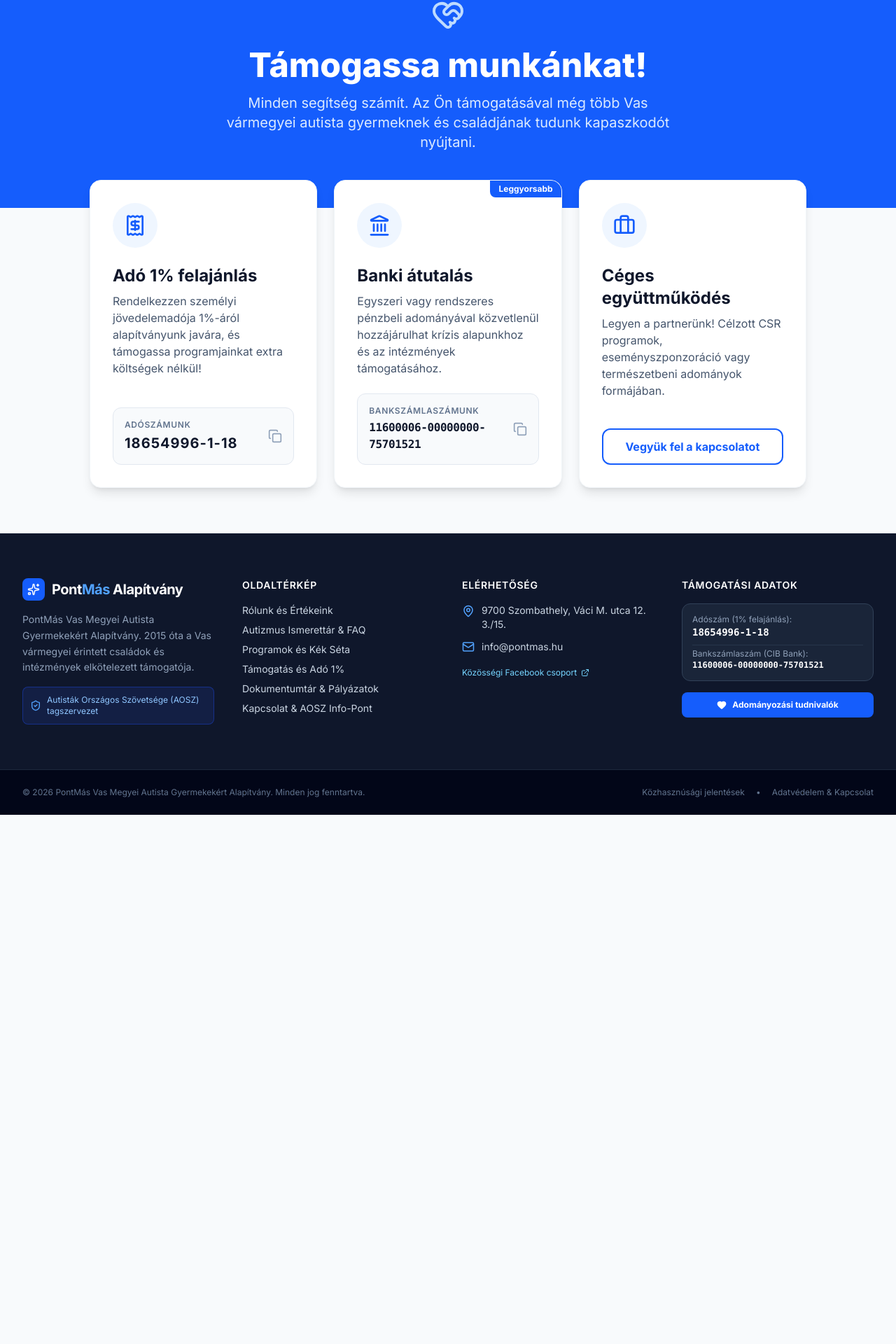
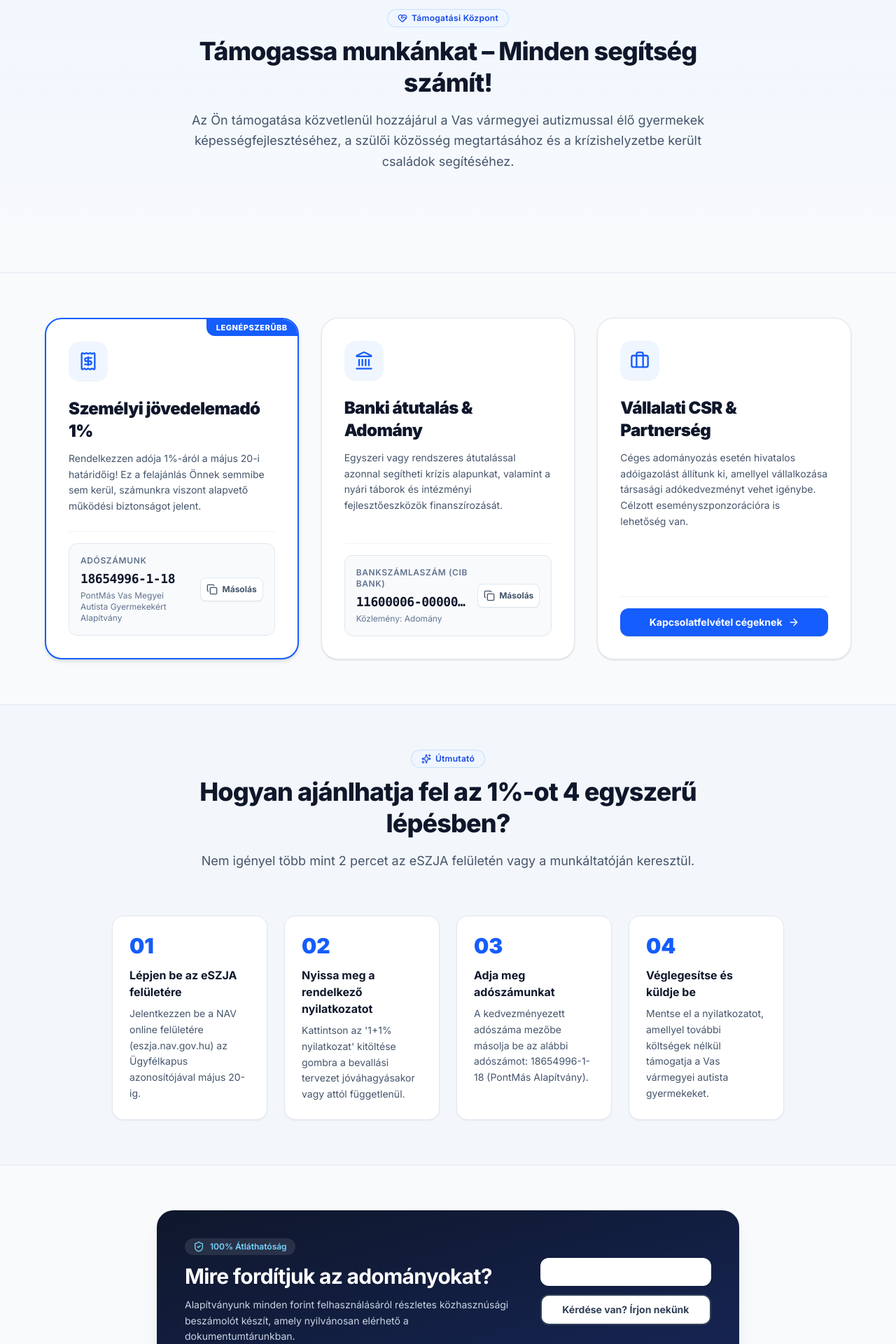
Before and after one commit to pohi99999/pontmas, a Next.js app: page /tamogatas in a window 1280 px wide. Shown: the part 148-2068 px from the top of the page at 70% size. Before the commit the page ends 1312 px from the top, so only its background shows below. Built offline with nearby package versions, Linux system fonts and the light colour scheme.

Commit message:
feat(donation): Revamp Support and Donation page with CopyButton 1% and bank details, and step-by-step eSZJA guide

```diff
--- a/src/app/tamogatas/page.tsx
+++ b/src/app/tamogatas/page.tsx
@@ -1,99 +1,179 @@
 "use client";
 
-import { useState } from 'react';
-import { Receipt, Landmark, Briefcase, HeartHandshake, Copy, Check } from 'lucide-react';
+import { Receipt, Landmark, Briefcase, HeartHandshake, Sparkles, FileText, ArrowRight, ShieldCheck } from 'lucide-react';
+import SectionHeader from '@/components/ui/SectionHeader';
+import CopyButton from '@/components/ui/CopyButton';
+import Button from '@/components/ui/Button';
 
 export default function TamogatasPage() {
-  const [copiedText, setCopiedText] = useState<string | null>(null);
-
-  const copyToClipboard = (text: string, type: 'tax' | 'bank') => {
-    navigator.clipboard.writeText(text);
-    setCopiedText(type);
-    setTimeout(() => setCopiedText(null), 3000);
-  };
+  const lepesek = [
+    {
+      szam: "01",
+      cim: "Lépjen be az eSZJA felületére",
+      leiras: "Jelentkezzen be a NAV online felületére (eszja.nav.gov.hu) az Ügyfélkapus azonosítójával május 20-ig."
+    },
+    {
+      szam: "02",
+      cim: "Nyissa meg a rendelkező nyilatkozatot",
+      leiras: "Kattintson az '1+1% nyilatkozat' kitöltése gombra a bevallási tervezet jóváhagyásakor vagy attól függetlenül."
+    },
+    {
+      szam: "03",
+      cim: "Adja meg adószámunkat",
+      leiras: "A kedvezményezett adószáma mezőbe másolja be az alábbi adószámot: 18654996-1-18 (PontMás Alapítvány)."
+    },
+    {
+      szam: "04",
+      cim: "Véglegesítse és küldje be",
+      leiras: "Mentse el a nyilatkozatot, amellyel további költségek nélkül támogatja a Vas vármegyei autista gyermekeket."
+    }
+  ];
 
   return (
-    <div className="pb-16">
-      <section className="bg-blue-600 pt-16 pb-20 text-white">
-        <div className="container mx-auto px-4 text-center">
-          <div className="flex justify-center mb-6">
-            <HeartHandshake size={48} className="text-blue-200" />
-          </div>
-          <h1 className="text-4xl md:text-5xl font-extrabold mb-4">Támogassa munkánkat!</h1>
-          <p className="max-w-2xl mx-auto text-lg md:text-xl text-blue-100">
-            Minden segítség számít. Az Ön támogatásával még több Vas vármegyei autista gyermeknek és családjának tudunk kapaszkodót nyújtani.
-          </p>
+    <div className="pb-20">
+
+      {/* 1. Fejléc szekció */}
+      <section className="bg-gradient-to-b from-blue-50/80 to-slate-50 pt-16 pb-16 md:pt-20 md:pb-20 border-b border-slate-200/80">
+        <div className="container mx-auto px-4 sm:px-6 lg:px-8 text-center">
+          <SectionHeader
+            badge="Támogatási Központ"
+            badgeIcon={<HeartHandshake size={14} />}
+            title="Támogassa munkánkat – Minden segítség számít!"
+            subtitle="Az Ön támogatása közvetlenül hozzájárul a Vas vármegyei autizmussal élő gyermekek képességfejlesztéséhez, a szülői közösség megtartásához és a krízishelyzetbe került családok segítéséhez."
+            align="center"
+          />
         </div>
       </section>
 
-      <section className="container mx-auto px-4 -mt-10 relative z-10">
-        <div className="max-w-5xl mx-auto grid md:grid-cols-3 gap-6">
+      {/* 2. Három Fő Támogatási Forma (Kártyák) */}
+      <section className="container mx-auto px-4 sm:px-6 lg:px-8 py-16">
+        <div className="max-w-6xl mx-auto grid lg:grid-cols-3 gap-8 items-stretch">
 
-          {/* Adó 1% Kártya */}
-          <div className="bg-white rounded-2xl shadow-lg border border-slate-100 p-8 flex flex-col h-full transition-all">
-            <div className="bg-blue-50 w-16 h-16 rounded-full flex items-center justify-center text-blue-600 mb-6">
-              <Receipt size={32} />
+          {/* 1. Adó 1% Kártya */}
+          <div className="bg-white rounded-3xl p-8 border-2 border-blue-600 shadow-md flex flex-col relative overflow-hidden">
+            <div className="absolute top-0 right-0 bg-blue-600 text-white text-[11px] font-extrabold uppercase tracking-wider px-3.5 py-1 rounded-bl-xl">
+              Legnépszerűbb
             </div>
-            <h3 className="text-2xl font-bold text-slate-900 mb-2">Adó 1% felajánlás</h3>
-            <p className="text-slate-600 mb-6 flex-grow">
-              Rendelkezzen személyi jövedelemadója 1%-áról alapítványunk javára, és támogassa programjainkat extra költségek nélkül!
+
+            <div className="w-14 h-14 rounded-2xl bg-blue-50 text-blue-600 flex items-center justify-center mb-6 shadow-2xs">
+              <Receipt size={28} />
+            </div>
+
+            <h3 className="text-2xl font-black text-slate-900 mb-3 tracking-tight">
+              Személyi jövedelemadó 1%
+            </h3>
+
+            <p className="text-slate-600 text-sm leading-relaxed mb-6 flex-grow">
+              Rendelkezzen adója 1%-áról a május 20-i határidőig! Ez a felajánlás Önnek semmibe sem kerül, számunkra viszont alapvető működési biztonságot jelent.
             </p>
-            <button
-              onClick={() => copyToClipboard('18654996-1-18', 'tax')}
-              className="w-full text-left bg-slate-50 p-4 rounded-xl border border-slate-200 hover:border-blue-400 group transition-all flex justify-between items-center"
-            >
-              <div>
-                <span className="block text-xs font-semibold text-slate-500 uppercase tracking-wider mb-1">Adószámunk</span>
-                <span className="block text-xl font-bold text-slate-900 tracking-wider">18654996-1-18</span>
-              </div>
-              <div className="text-slate-400 group-hover:text-blue-600 transition-colors">
-                {copiedText === 'tax' ? <Check className="text-green-600" size={20} /> : <Copy size={20} />}
-              </div>
-            </button>
+
+            <div className="space-y-4 pt-4 border-t border-slate-100">
+              <CopyButton
+                textToCopy="18654996-1-18"
+                label="Adószámunk"
+                sublabel="PontMás Vas Megyei Autista Gyermekekért Alapítvány"
+              />
+            </div>
           </div>
 
-          {/* Közvetlen utalás Kártya */}
-          <div className="bg-white rounded-2xl shadow-lg border border-slate-100 p-8 flex flex-col h-full transition-all relative overflow-hidden">
-            <div className="absolute top-0 right-0 bg-blue-600 text-white text-xs font-bold px-3 py-1 rounded-bl-lg">Leggyorsabb</div>
-            <div className="bg-blue-50 w-16 h-16 rounded-full flex items-center justify-center text-blue-600 mb-6">
-              <Landmark size={32} />
+          {/* 2. Közvetlen banki átutalás Kártya */}
+          <div className="bg-white rounded-3xl p-8 border border-slate-200 shadow-sm hover:shadow-md transition-all flex flex-col">
+            <div className="w-14 h-14 rounded-2xl bg-blue-50 text-blue-600 flex items-center justify-center mb-6 shadow-2xs">
+              <Landmark size={28} />
             </div>
-            <h3 className="text-2xl font-bold text-slate-900 mb-2">Banki átutalás</h3>
-            <p className="text-slate-600 mb-6 flex-grow">
-              Egyszeri vagy rendszeres pénzbeli adományával közvetlenül hozzájárulhat krízis alapunkhoz és az intézmények támogatásához.
+
+            <h3 className="text-2xl font-black text-slate-900 mb-3 tracking-tight">
+              Banki átutalás & Adomány
+            </h3>
+
+            <p className="text-slate-600 text-sm leading-relaxed mb-6 flex-grow">
+              Egyszeri vagy rendszeres átutalással azonnal segítheti krízis alapunkat, valamint a nyári táborok és intézményi fejlesztőeszközök finanszírozását.
             </p>
-            <button
-              onClick={() => copyToClipboard('11600006-00000000-75701521', 'bank')}
-              className="w-full text-left bg-slate-50 p-4 rounded-xl border border-slate-200 hover:border-blue-400 group transition-all flex justify-between items-center"
-            >
-              <div>
-                <span className="block text-xs font-semibold text-slate-500 uppercase tracking-wider mb-1">Bankszámlaszámunk</span>
-                <span className="block text-base font-bold text-slate-900 font-mono tracking-tight">11600006-00000000-75701521</span>
-              </div>
-              <div className="text-slate-400 group-hover:text-blue-600 transition-colors flex-shrink-0 ml-2">
-                {copiedText === 'bank' ? <Check className="text-green-600" size={20} /> : <Copy size={20} />}
-              </div>
-            </button>
+
+            <div className="space-y-4 pt-4 border-t border-slate-100">
+              <CopyButton
+                textToCopy="11600006-00000000-75701521"
+                label="Bankszámlaszám (CIB Bank)"
+                sublabel="Közlemény: Adomány"
+              />
+            </div>
           </div>
 
-          {/* Vállalati Támogatás Kártya */}
-          <div className="bg-white rounded-2xl shadow-lg border border-slate-100 p-8 flex flex-col h-full transition-all">
-            <div className="bg-blue-50 w-16 h-16 rounded-full flex items-center justify-center text-blue-600 mb-6">
-              <Briefcase size={32} />
+          {/* 3. Vállalati & Céges CSR Kártya */}
+          <div className="bg-white rounded-3xl p-8 border border-slate-200 shadow-sm hover:shadow-md transition-all flex flex-col">
+            <div className="w-14 h-14 rounded-2xl bg-blue-50 text-blue-600 flex items-center justify-center mb-6 shadow-2xs">
+              <Briefcase size={28} />
             </div>
-            <h3 className="text-2xl font-bold text-slate-900 mb-2">Céges együttműködés</h3>
-            <p className="text-slate-600 mb-6 flex-grow">
-              Legyen a partnerünk! Célzott CSR programok, eseményszponzoráció vagy természetbeni adományok formájában.
+
+            <h3 className="text-2xl font-black text-slate-900 mb-3 tracking-tight">
+              Vállalati CSR & Partnerség
+            </h3>
+
+            <p className="text-slate-600 text-sm leading-relaxed mb-6 flex-grow">
+              Céges adományozás esetén hivatalos adóigazolást állítunk ki, amellyel vállalkozása társasági adókedvezményt vehet igénybe. Célzott eseményszponzorációra is lehetőség van.
             </p>
-            <div className="mt-auto">
-              <a href="mailto:info@pontmas.hu" className="block w-full text-center bg-white border-2 border-blue-600 text-blue-600 font-bold py-3 px-4 rounded-xl hover:bg-blue-50 transition-colors">
-                Vegyük fel a kapcsolatot
-              </a>
+
+            <div className="pt-4 border-t border-slate-100 mt-auto">
+              <Button href="/kapcsolat" variant="primary" fullWidth rightIcon={<ArrowRight size={16} />}>
+                Kapcsolatfelvétel cégeknek
+              </Button>
             </div>
           </div>
 
         </div>
       </section>
+
+      {/* 3. Lépésről lépésre: Adó 1% felajánlása */}
+      <section className="bg-slate-100/70 border-y border-slate-200/80 py-16">
+        <div className="container mx-auto px-4 sm:px-6 lg:px-8 max-w-5xl">
+          <SectionHeader
+            badge="Útmutató"
+            badgeIcon={<Sparkles size={14} />}
+            title="Hogyan ajánlhatja fel az 1%-ot 4 egyszerű lépésben?"
+            subtitle="Nem igényel több mint 2 percet az eSZJA felületén vagy a munkáltatóján keresztül."
+          />
+
+          <div className="grid sm:grid-cols-2 lg:grid-cols-4 gap-6">
+            {lepesek.map((lep, i) => (
+              <div key={i} className="bg-white p-6 rounded-2xl border border-slate-200 shadow-xs flex flex-col justify-between">
+                <div>
+                  <span className="text-3xl font-black text-blue-600 mb-3 block">{lep.szam}</span>
+                  <h4 className="font-bold text-slate-900 text-base mb-2">{lep.cim}</h4>
+                  <p className="text-xs sm:text-sm text-slate-600 leading-relaxed">{lep.leiras}</p>
+                </div>
+              </div>
+            ))}
+          </div>
+        </div>
+      </section>
+
+      {/* 4. Átláthatóság és Hitelességi Garancia */}
+      <section className="container mx-auto px-4 sm:px-6 lg:px-8 py-16 max-w-4xl">
+        <div className="bg-gradient-to-br from-slate-900 to-blue-950 text-white rounded-3xl p-8 sm:p-10 shadow-xl flex flex-col md:flex-row items-center justify-between gap-8">
+          <div className="space-y-3 text-center md:text-left">
+            <div className="inline-flex items-center gap-2 text-xs font-semibold text-sky-300 bg-white/10 px-3 py-1 rounded-full">
+              <ShieldCheck size={16} />
+              <span>100% Átláthatóság</span>
+            </div>
+            <h3 className="text-2xl sm:text-3xl font-bold tracking-tight">
+              Mire fordítjuk az adományokat?
+            </h3>
+            <p className="text-slate-300 text-sm leading-relaxed max-w-xl">
+              Alapítványunk minden forint felhasználásáról részletes közhasznúsági beszámolót készít, amely nyilvánosan elérhető a dokumentumtárunkban.
+            </p>
+          </div>
+
+          <div className="flex flex-col gap-3 flex-shrink-0 w-full sm:w-auto">
+            <Button href="/dokumentumok" variant="secondary" size="md" leftIcon={<FileText size={16} />} className="bg-white text-slate-900 hover:bg-slate-100 border-0">
+              Beszámolók megtekintése
+            </Button>
+            <Button href="/kapcsolat" variant="outline" size="md" className="border-slate-700 text-slate-200 hover:bg-slate-800">
+              Kérdése van? Írjon nekünk
+            </Button>
+          </div>
+        </div>
+      </section>
+
     </div>
   );
 }
```
Also changed, not shown: 1 other file (tests, documents, lock files or other folders).
